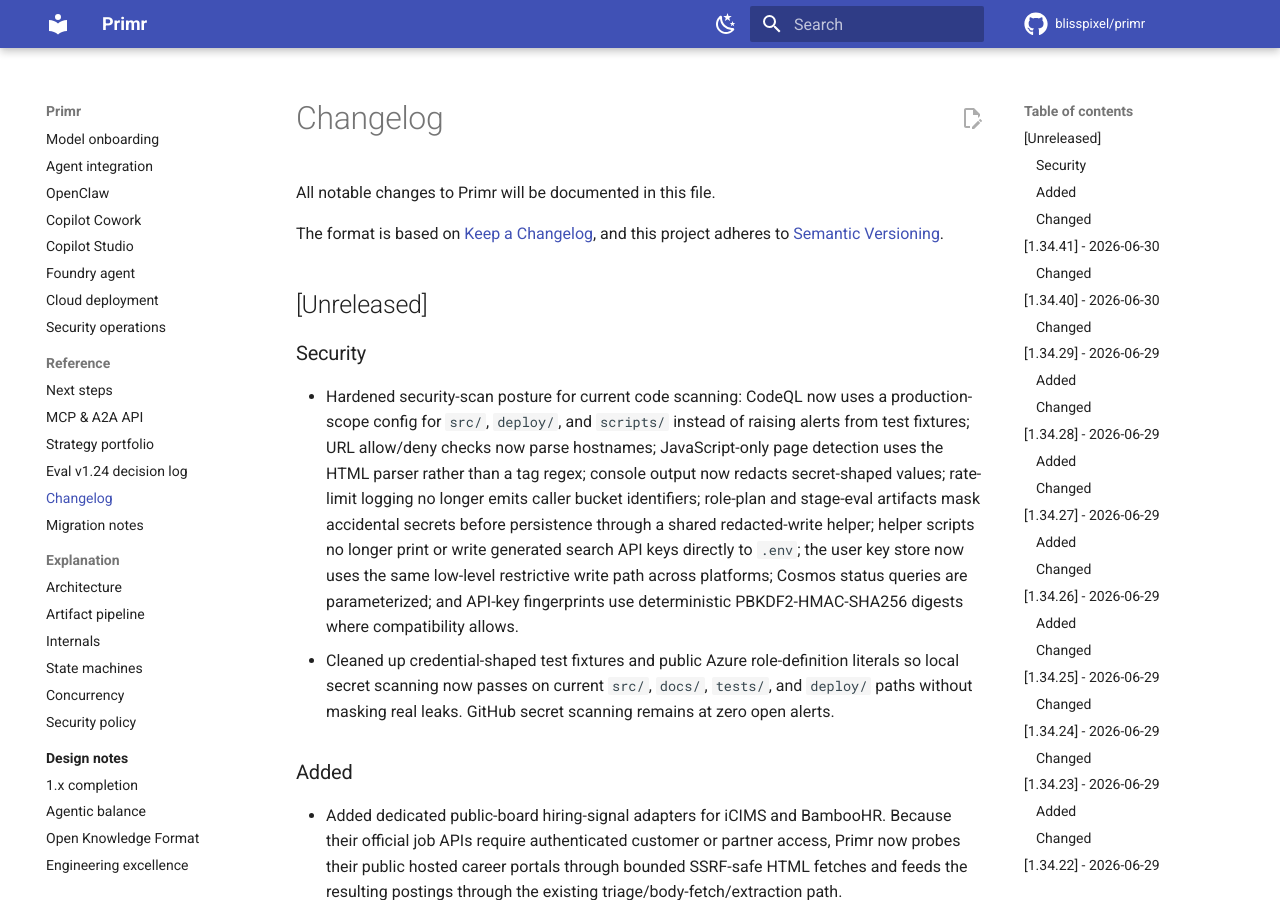
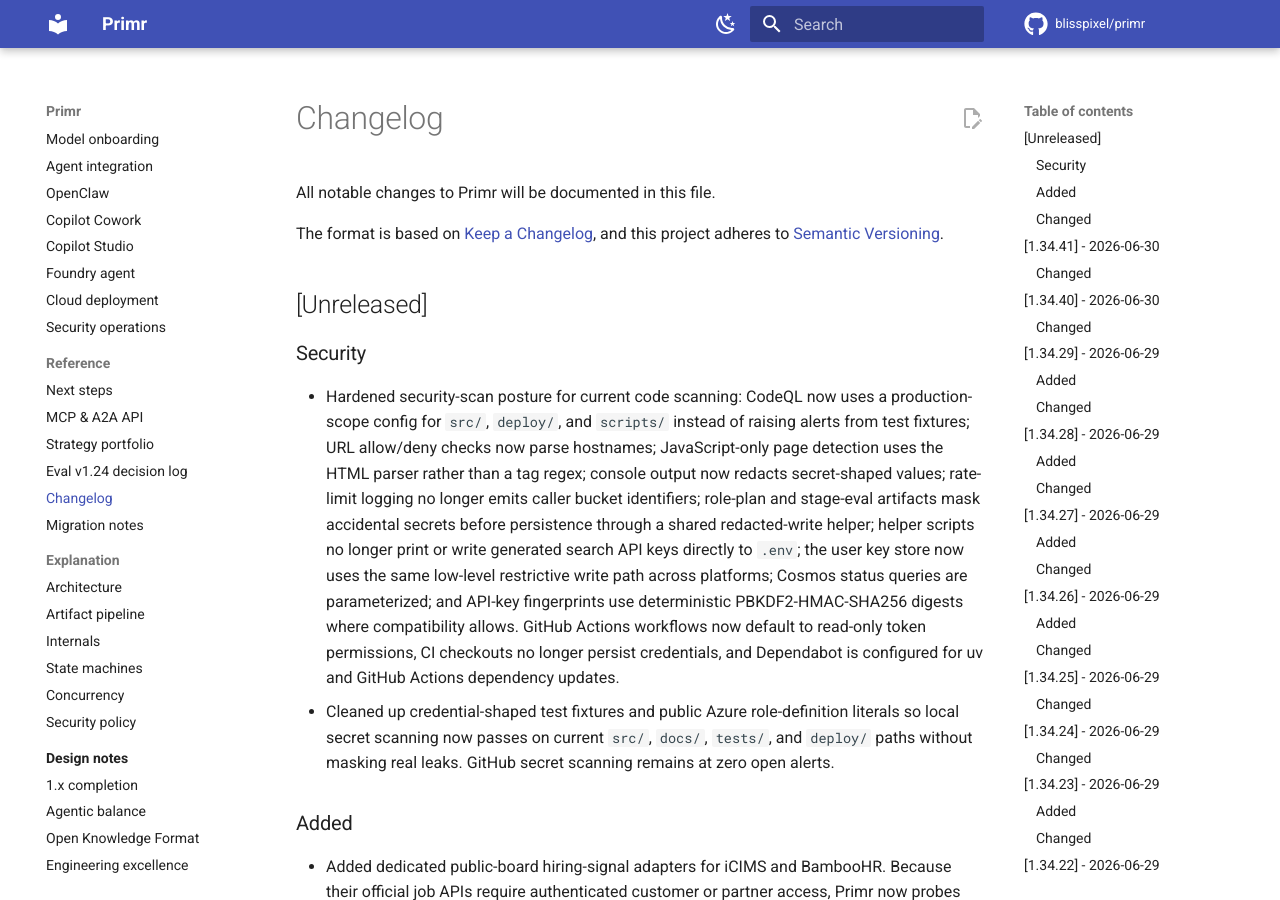
Before and after one commit to blisspixel/primr, an MkDocs documentation site: the page built from docs/CHANGELOG.md, in a window 1280 px wide and 900 px high. Built offline with MkDocs 1.6.1 and Material for MkDocs 9.7.7, drawn with Linux system fonts in a browser that asks for light colours; comment, search, counter and statistics services are not loaded.

Commit message:
Harden workflow permissions and dependency updates

```diff
--- a/docs/CHANGELOG.md
+++ b/docs/CHANGELOG.md
@@ -20,7 +20,9 @@
   `.env`; the user key store now uses the same low-level restrictive write path
   across platforms; Cosmos status queries are parameterized; and API-key
   fingerprints use deterministic PBKDF2-HMAC-SHA256 digests where compatibility
-  allows.
+  allows. GitHub Actions workflows now default to read-only token permissions,
+  CI checkouts no longer persist credentials, and Dependabot is configured for
+  uv and GitHub Actions dependency updates.
 - Cleaned up credential-shaped test fixtures and public Azure role-definition
   literals so local secret scanning now passes on current `src/`, `docs/`,
   `tests/`, and `deploy/` paths without masking real leaks. GitHub secret
```
Also changed, not shown: 3 other files.
